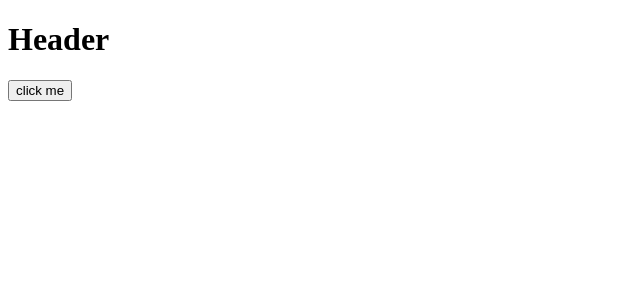
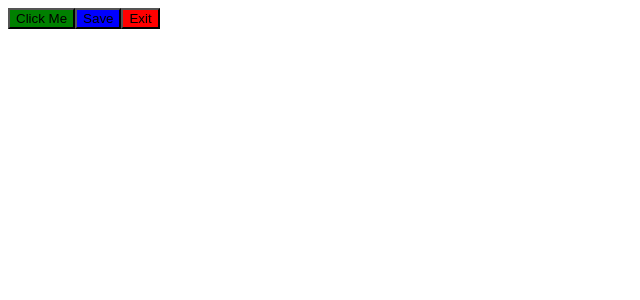
Before and after one commit to Niranjangkr/JavaScript-college-Assignment_vitejs-vite-rxqopk, a React (Vite) app: page / in a window 1280 px wide. Shown: the top 300 px of the page, without its empty margins (0-640 px from the left). Built offline with nearby package versions, Linux system fonts and the light colour scheme.

Commit message:
1 file modified, 2 added

```diff
--- a/src/App.jsx
+++ b/src/App.jsx
@@ -1,3 +1,4 @@
+import Button from './Components/ButtonApp';
 import CarUpdate from './Components/CarUpdate';
 import ColoredCar from './Components/ColoredCar';
 import Container from './Components/Container';
@@ -6,7 +7,8 @@ import Suv from './Components/Suv';
 function App() {
   return (
     <div className="App">
-      <Container />
+      <Button />
+      {/* <Container /> */}
       {/* <CarUpdate /> */}
       {/* <ColoredCar brand = "Maruti Suzuki" model = "Alto 800" color = "red"/> */}
       {/* <Suv brand="Maruti Suzuki" model="Alto 800" color="green" /> */}
--- /dev/null
+++ b/src/Components/ButtonApp.jsx
@@ -0,0 +1,24 @@
+import React from 'react';
+import Button, {
+  handleExit,
+  handleSave,
+  HandleClick,
+} from './ReusableCmpt.jsx';
+
+const ButtonApp = () => {
+  return (
+    <div>
+      <Button handle={HandleClick} backcolor="green">
+        Click Me
+      </Button>
+      <Button handle={handleSave} backcolor="blue">
+        Save
+      </Button>
+      <Button handle={handleExit} backcolor="red">
+        Exit
+      </Button>
+    </div>
+  );
+};
+
+export default ButtonApp;
--- /dev/null
+++ b/src/Components/ReusableCmpt.jsx
@@ -0,0 +1,23 @@
+import React from 'react';
+
+const Button = (props) => {
+  return (
+    <button onClick={props.handle} style={{ backgroundColor: props.backcolor }}>
+      {props.children}
+    </button>
+  );
+};
+
+export const HandleClick = () => {
+  alert('clicked');
+};
+
+export const handleSave = () => {
+  alert('saved');
+};
+
+export const handleExit = () => {
+  alert('exit');
+};
+
+export default Button;
```
